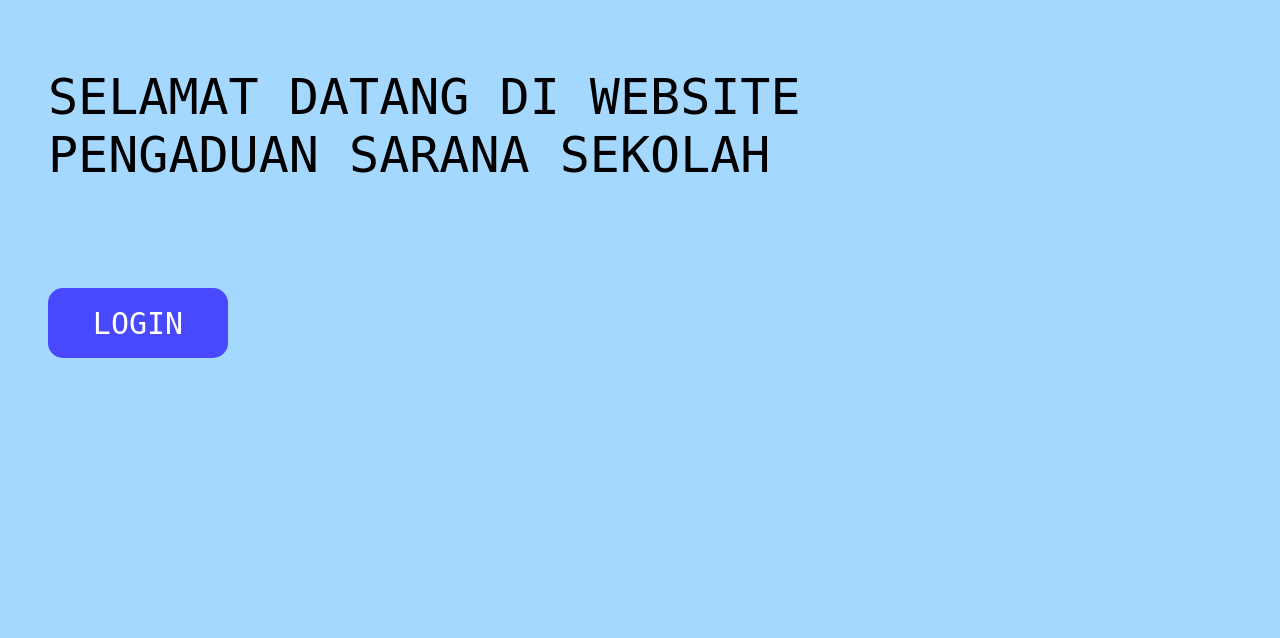
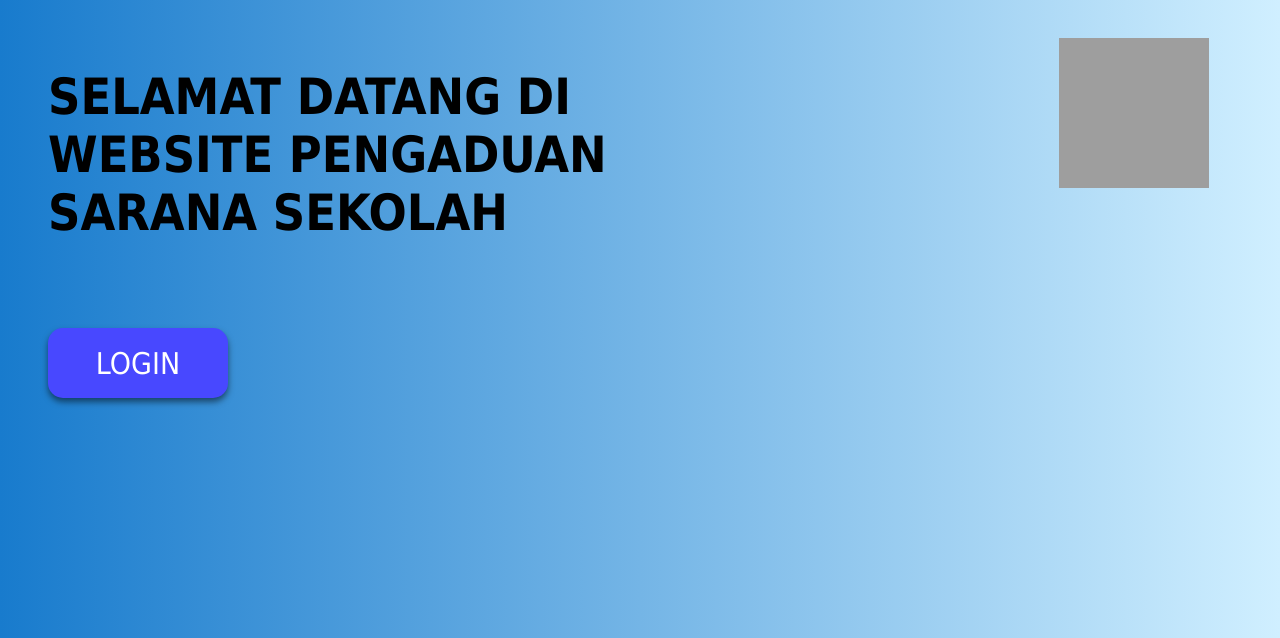
Before and after one commit to NURIEsaPPLG2/sekolah_2026_12RPL2_UJIKOM_NURI_ESA_SHABILA, a PHP site: page / in a window 1280 px wide. Shown: the top 638 px of the page. Run offline with PHP 8.4, Linux system fonts and the light colour scheme; grey boxes are pictures that could not be loaded.

Commit message:
index.php

```diff
--- a/sekolah_2026_12RPL2_UJIKOM_NURI_ESA_SHABILA/index.php
+++ b/sekolah_2026_12RPL2_UJIKOM_NURI_ESA_SHABILA/index.php
@@ -6,18 +6,31 @@
     <title>web</title>
     <style>
         body{
-            background: #a5d8ff;
+            background: linear-gradient(to right, #187bcd, #d0efff);
             padding-top: 10px;
             padding-left: 40px;
+            padding-right: 40px;
         }
-        div{
+        .parent{
             height: 100%;
-            width: 800px;
-            background: #a5d8ff;
+            width: 100%;
+            display: flex;
+        }
+        .child1{
+            width: 900px;
+        }
+        .child2{
+            width: 500px;
+        }
+        img{
+            width: 150px;
+            height: 150px;
+            margin-left: 250px;
+            margin-top: 20px;
         }
         p{
             font-size: 50px;
-            font-family: monospace;
+            font-family: tahoma;
         }
         button{
             width: 180px;
@@ -26,9 +39,10 @@
             color: white;
             border: none;
             border-radius: 15px;
-            font-family: monospace;
+            font-family: tahoma;
             font-size: 30px;
             cursor: pointer;
+            box-shadow: 0px 4px 6px rgba(0, 0, 0, 0.5);
         }
         button:active{
             background: rgb(158, 158, 255);
@@ -37,12 +51,15 @@
     </style>
 </head>
 <body>
-    <div>
-        <p>SELAMAT DATANG DI WEBSITE PENGADUAN SARANA SEKOLAH</p>
-        <br>
-        <br>
-        <br>
-        <a href="login.php"><button>LOGIN</button></a>
+
+    <div class="parent">
+        <div class="child1"><p><b>SELAMAT DATANG DI WEBSITE PENGADUAN SARANA SEKOLAH</b></p></div>
+        <div class="child2">
+            <img src="https://www.smkmutucikampek.sch.id/wp-content/uploads/2021/06/logo_mutu_png_transparant-removebg-preview-1.png">
+        </div>
     </div>
+    <br>
+    <br>
+    <a href="login.php"><button>LOGIN</button></a>
 </body>
 </html>
```
